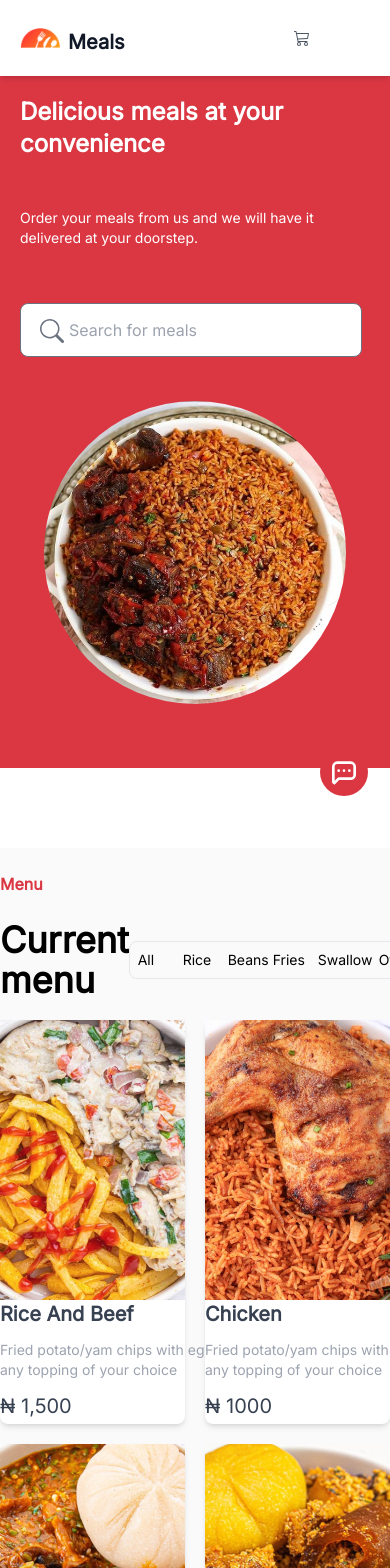
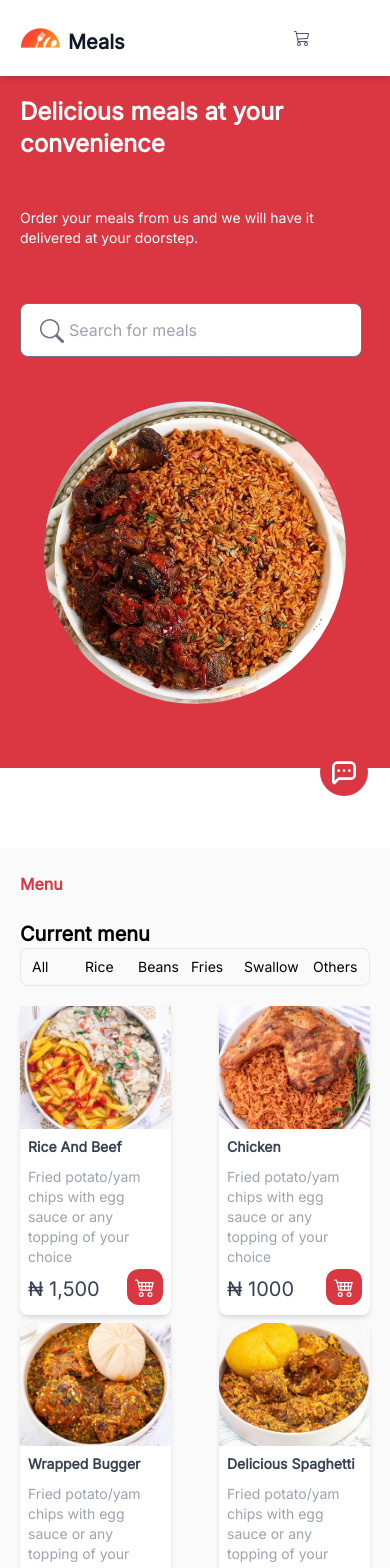
Before and after one commit to Black-Jhon/meals, a React (Create React App) app: page / in a window 390 px wide. Shown: the top 1568 px of the page. Built offline with nearby package versions, Linux system fonts and the light colour scheme.

Commit message:
menu item for mobile

```diff
--- a/src/components/ItemMenu.js
+++ b/src/components/ItemMenu.js
@@ -1,5 +1,5 @@
 import React from "react";
-// import CardOne from "../images/image 5.png";
+import {BsCart4} from "react-icons/bs";
 import Beef from "../images/Rectangle 82(2).png";
 import Chicken from "../images/Rectangle 82.png";
 import Wrap from "../images/Rectangle 82(1).png";
@@ -36,13 +36,13 @@ const ItemMenu = () => {
         },
         {
             img: Special,
-            name: "spiced white rice and beef",
+            name: "white rice and beef",
             text: "Fried potato/yam chips with egg sauce or any topping of your choice",
             price: "₦ 3000"
         },
         {
             img: White,
-            name: "white rice and sausage",
+            name: "rice and sausage",
             text: "Fried potato/yam chips with egg sauce or any topping of your choice",
             price: "₦ 2500"
         },
@@ -50,11 +50,11 @@ const ItemMenu = () => {
 
     return (
         <div className="xl:px-[200px] bg-[#fafafa] mt-20">
-            <h1 className="capitalize py-6 text-[#da3743] font-bold">menu</h1>
+            <h1 className="capitalize py-6 text-[#da3743] font-bold xl:mx-0 mx-5">menu</h1>
 
-            <div className="flex justify-between items-center">
-                <h1 className="text-4xl font-bold">Current menu</h1>
-                <ul className="flex justify-center items-center gap-3 capitalize border border-gray-200 px-2 py-2 rounded-lg text-sm">
+            <div className="xl:flex grid xl:justify-between items-center xl:mx-0 mx-5">
+                <h1 className="xl:text-4xl text-xl whitespace-nowrap font-bold">Current menu</h1>
+                <ul className="flex justify-center items-center xl:gap-3 gap-5 capitalize border border-gray-200 px-2 py-2 rounded-lg text-sm">
                     <li className="onHover">all</li>
                     <li className="onHover">rice</li>
                     <li className="onHover">beans</li>
@@ -64,19 +64,24 @@ const ItemMenu = () => {
                 </ul>
             </div>
 
-            <div className="grid xl:grid-cols-3 gap-5 grid-cols-2 mt-5 mb-10">
+            <div className="grid xl:grid-cols-3 xl:gap-5 gap-2 grid-cols-2 mt-5 mb-10">
                 {meals.map((e) => {
                     return (
-                        <div className="shadow-md bg-white rounded-lg">
-                            <img src={e.img} alt="" className="xl:w-[388px] h-[280px] m-auto object-cover"/>
-                            <div className="xl:mt-5 xl:mb-2">
-                                <h1 className="w-[300px] h-[32px] xl:ml-5 text-gray-700 font-bold text-xl capitalize">
+                        <div className="shadow-md bg-white rounded-lg xl:mx-0 mx-5">
+                            <img src={e.img} alt=""
+                                 className="xl:w-[388px] xl:h-[280px] w-[163.86px] h-[123px] m-auto object-cover"/>
+                            <div className="xl:mt-5 xl:mb-2 p-2">
+                                <h1 className="xl:w-[300px] xl:h-[32px] w-[65px] h-[22px] xl:ml-5 text-gray-700 font-bold xl:text-xl text-sm whitespace-nowrap capitalize">
                                     {e.name}
                                 </h1>
-                                <h3 className="w-[300px] h-[44px] xl:ml-5 mt-2 text-sm text-gray-400">
+                                <h3 className="xl:w-[300px] xl:h-[44px] w-[ xl:ml-5 mt-2 text-sm text-gray-400">
                                     {e.text}
                                 </h3>
-                                <p className="w-[93px] h-[32px] xl:ml-5 mt-2 text-xl text-gray-700">{e.price}</p>
+                                <div className="flex justify-between items-center">
+                                    <p className="w-[93px] h-[32px] xl:ml-5 mt-2 text-xl text-gray-700">{e.price}</p>
+                                    <BsCart4
+                                        className="bg-[#da3743] text-white rounded-xl text-4xl cursor-pointer font-bold p-2 xl:hidden block"/>
+                                </div>
                             </div>
                         </div>
                     );
```
